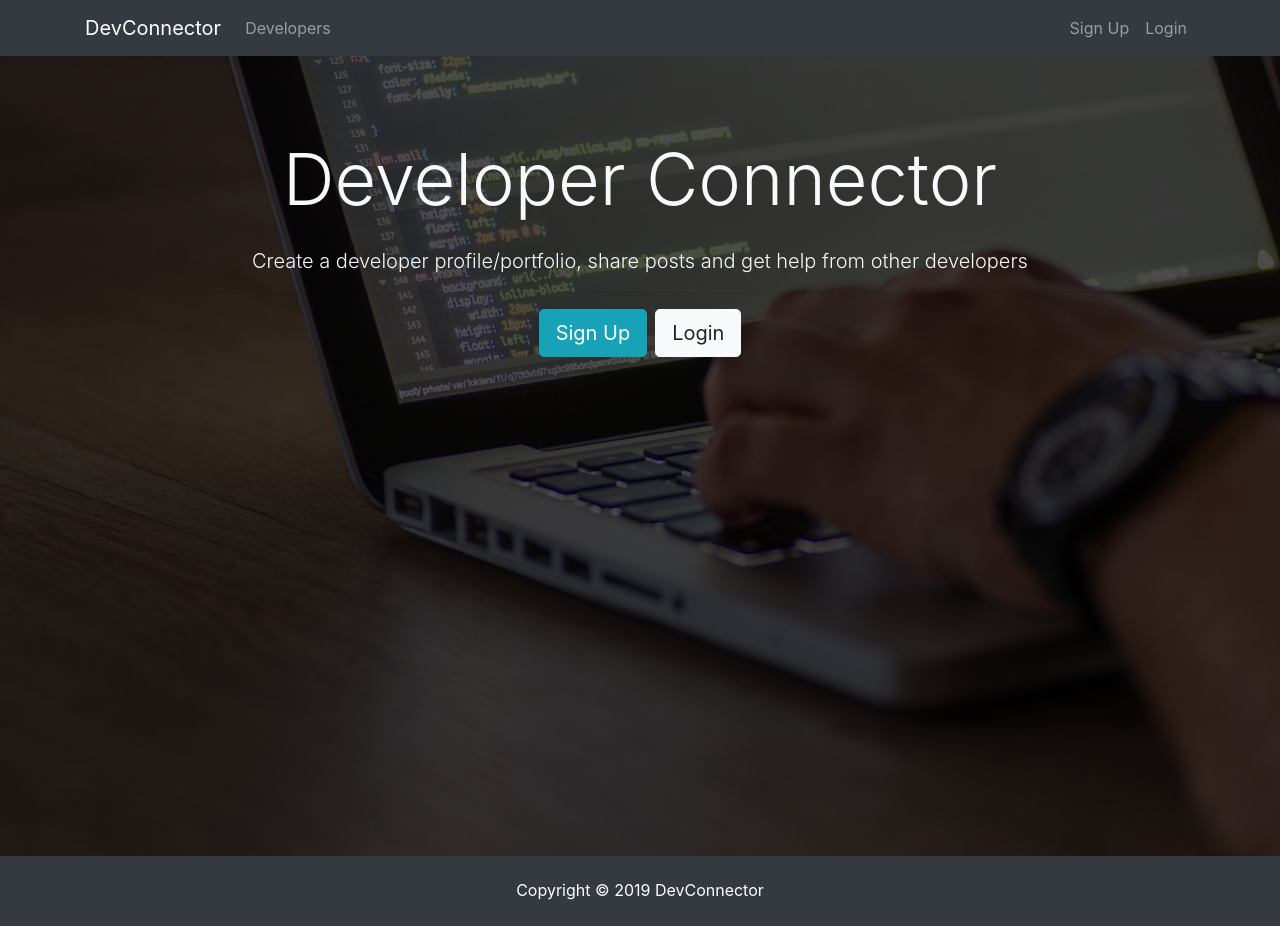
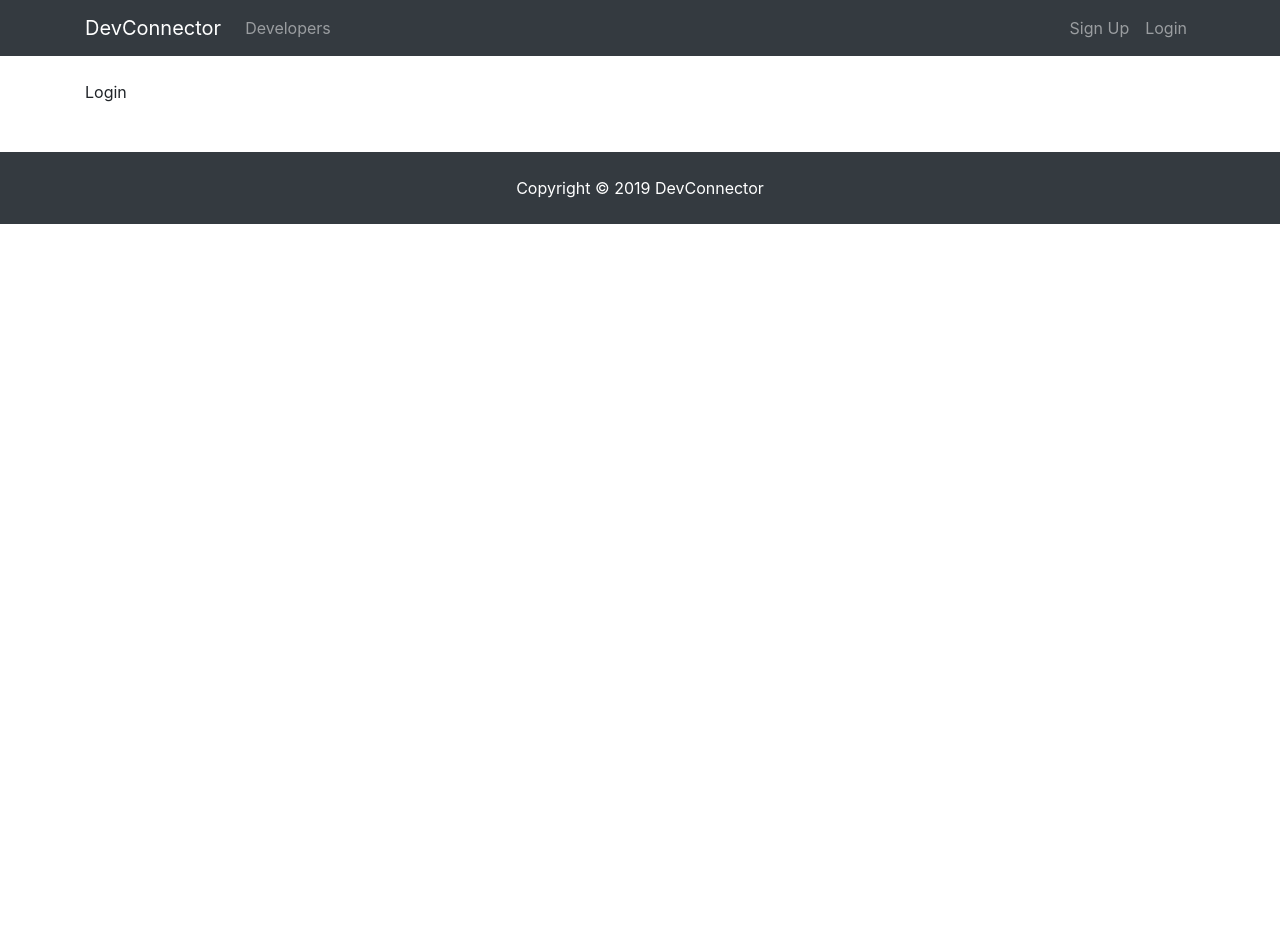
Before and after one commit to solprofi/MERN_React, a React (Create React App) app in the folder client/: page /login in a window 1280 px wide. After the commit the page ends 800 px from the top, so only its background shows below. Built offline with nearby package versions, Linux system fonts and the light colour scheme.

Commit message:
added routes to login and register pages

```diff
--- a/client/package.json
+++ b/client/package.json
@@ -5,6 +5,7 @@
   "dependencies": {
     "react": "^16.8.2",
     "react-dom": "^16.8.2",
+    "react-router-dom": "^4.3.1",
     "react-scripts": "2.1.5"
   },
   "scripts": {
--- a/client/src/App.js
+++ b/client/src/App.js
@@ -1,17 +1,26 @@
 import React, { Component } from 'react';
+import { BrowserRouter, Route } from 'react-router-dom';
 import './App.css';
 import Navbar from './components/layout/Navbar';
 import Footer from './components/layout/Footer';
 import Landing from './components/layout/Landing';
+import Login from './components/auth/Login';
+import Register from './components/auth/Register';
 
 class App extends Component {
   render() {
     return (
-      <div>
-        <Navbar />
-        <Landing />
-        <Footer />
-      </div>
+      <BrowserRouter>
+        <div>
+          <Navbar />
+          <Route exact path='/' component={Landing} />
+          <div className="container">
+            <Route path='/login' component={Login} />
+            <Route path='/register' component={Register} />
+          </div>
+          <Footer />
+        </div>
+      </BrowserRouter>
     );
   }
 }
--- /dev/null
+++ b/client/src/components/auth/Login.js
@@ -0,0 +1,13 @@
+import React, { Component } from 'react'
+
+export class Login extends Component {
+  render() {
+    return (
+      <div>
+        Login
+      </div>
+    )
+  }
+}
+
+export default Login;
--- /dev/null
+++ b/client/src/components/auth/Register.js
@@ -0,0 +1,13 @@
+import React, { Component } from 'react'
+
+export class Register extends Component {
+  render() {
+    return (
+      <div>
+        Register
+      </div>
+    )
+  }
+}
+
+export default Register;
--- a/client/src/components/layout/Landing.js
+++ b/client/src/components/layout/Landing.js
@@ -1,4 +1,5 @@
 import React, { Component } from 'react';
+import { Link } from 'react-router-dom';
 
 export class Landing extends Component {
   render() {
@@ -12,8 +13,8 @@
               </h1>
                 <p className="lead"> Create a developer profile/portfolio, share posts and get help from other developers</p>
                 <hr />
-                <a href="register.html" className="btn btn-lg btn-info mr-2">Sign Up</a>
-                <a href="login.html" className="btn btn-lg btn-light">Login</a>
+                <Link to="/register" className="btn btn-lg btn-info mr-2">Sign Up</Link>
+                <Link to="/login" className="btn btn-lg btn-light">Login</Link>
               </div>
             </div>
           </div>
--- a/client/src/components/layout/Navbar.js
+++ b/client/src/components/layout/Navbar.js
@@ -1,11 +1,12 @@
-import React, { Component } from 'react'
+import React, { Component } from 'react';
+import { Link } from 'react-router-dom';
 
 export class Navbar extends Component {
   render() {
     return (
       <nav className="navbar navbar-expand-sm navbar-dark bg-dark mb-4">
         <div className="container">
-          <a className="navbar-brand" href="landing.html">DevConnector</a>
+          <Link className="navbar-brand" to="/">DevConnector</Link>
           <button className="navbar-toggler" type="button" data-toggle="collapse" data-target="#mobile-nav">
             <span className="navbar-toggler-icon"></span>
           </button>
@@ -13,17 +14,17 @@
           <div className="collapse navbar-collapse" id="mobile-nav">
             <ul className="navbar-nav mr-auto">
               <li className="nav-item">
-                <a className="nav-link" href="profiles.html"> Developers
-              </a>
+                <Link className="nav-link" to="/profiles"> Developers
+              </Link>
               </li>
             </ul>
 
             <ul className="navbar-nav ml-auto">
               <li className="nav-item">
-                <a className="nav-link" href="register.html">Sign Up</a>
+                <Link className="nav-link" to="/register">Sign Up</Link>
               </li>
               <li className="nav-item">
-                <a className="nav-link" href="login.html">Login</a>
+                <Link className="nav-link" to="/login">Login</Link>
               </li>
             </ul>
           </div>
```
